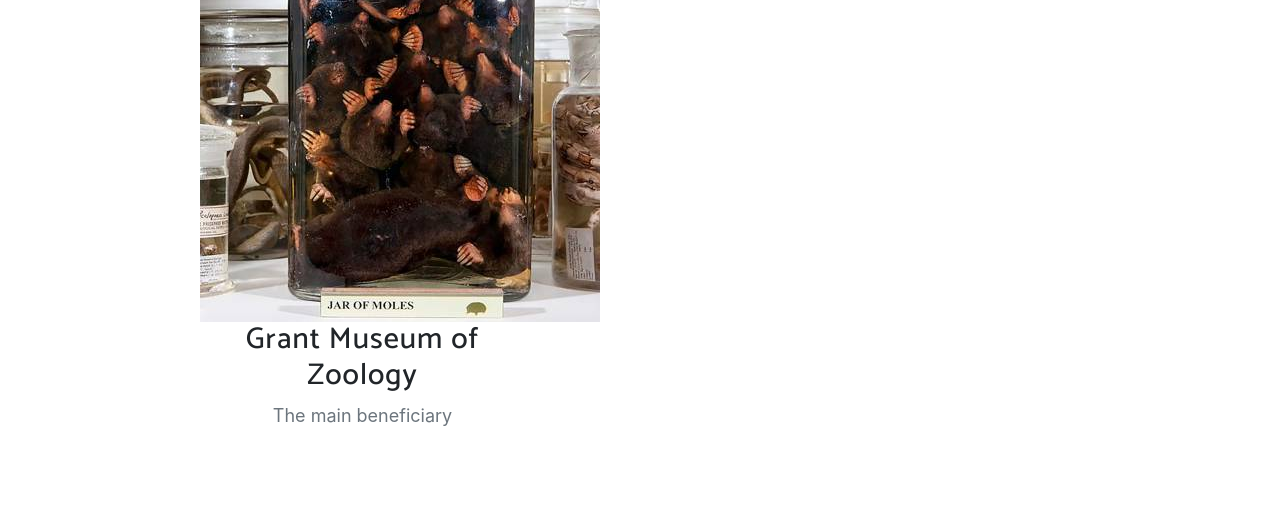
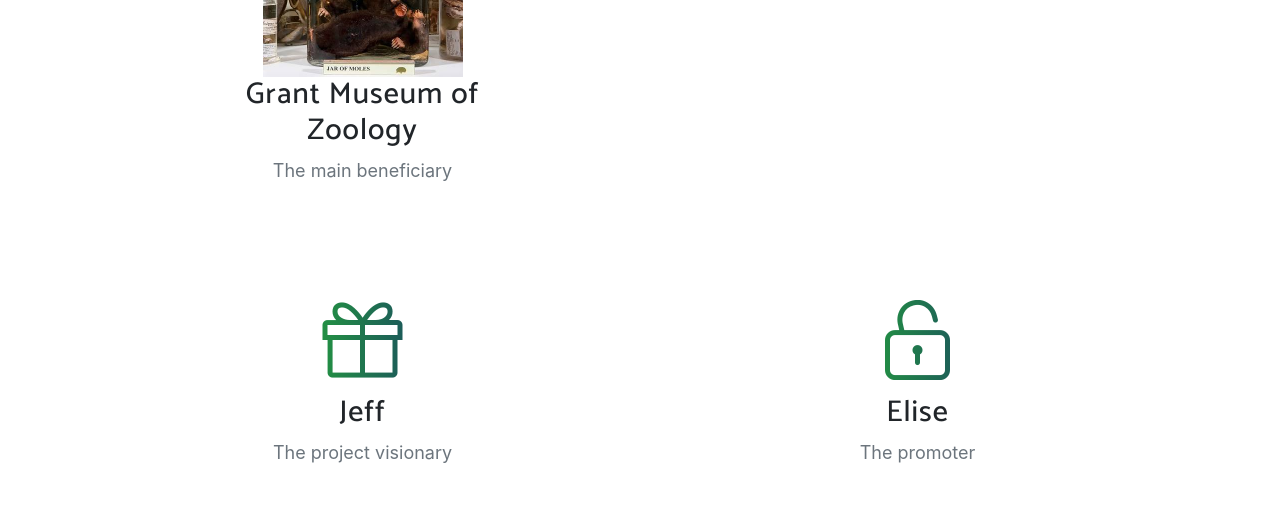
Before and after one commit to dixonel7/NotExtinct, a website with bundled scripts: page team.html in a window 1280 px wide. Shown: the part 754-1276 px from the top of the page. Built offline with nearby package versions, Linux system fonts and the light colour scheme; a web font is replaced by a local one.

Commit message:
updating team.html
resizing jar of moles

```diff
--- a/team.html
+++ b/team.html
@@ -76,7 +76,7 @@
             <div class="row">
               <div class="col-lg-6">
                 <div class="feature-item">
-                  <img src="img/jar-of-moles.jpg">
+                  <img src="img/jar-of-moles.jpg" height="245.5" width="200">
                   <h3>Grant Museum of Zoology</h3>
                   <p class="text-muted">The main beneficiary</p>
                 </div>
```
